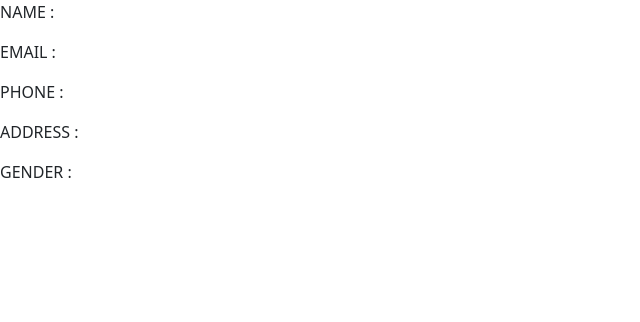
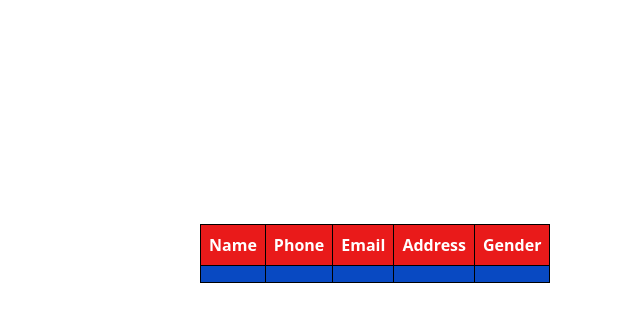
Before and after one commit to tisatandel/college, an Angular app: page /student-manage/1 in a window 1280 px wide. Shown: the top 322 px of the page, without its empty margins (0-640 px from the left). Built offline with nearby package versions, Linux system fonts and the light colour scheme.

Commit message:
create css

```diff
--- a/src/app/student-manage/student-detail/student-detail.css
+++ b/src/app/student-manage/student-detail/student-detail.css
@@ -0,0 +1,21 @@
+table, th, td {
+  border: 1px solid black;
+}
+table{
+
+    margin: 200px;
+
+}
+td,th{
+    border: 1 px solid rgb(9, 21, 151);
+    text-align: center;
+    padding: 8px;
+    color: white;
+}
+tr{
+    background-color: rgb(8, 73, 194);
+
+}
+th{
+    background-color: rgb(233, 26, 26);
+}
--- a/src/app/student-manage/student-detail/student-detail.html
+++ b/src/app/student-manage/student-detail/student-detail.html
@@ -1,5 +1,26 @@
-<p>NAME : {{ StudentDetails?.name }}</p>
-<p>EMAIL : {{ StudentDetails?.email }}</p>
-<p>PHONE : {{ StudentDetails?.phone }}</p>
-<p>ADDRESS : {{ StudentDetails?.address }}</p>
-<p>GENDER : {{ StudentDetails?.gender }}</p>
+
+<br/>
+
+
+<table border="3" cellpadding="8" cellspacing="0">
+  <thead>
+    <tr>
+      <th>Name</th>
+      <th>Phone</th>
+      <th>Email</th>
+      <th>Address</th>
+      <th>Gender</th>
+
+    </tr>
+  </thead>
+
+  <tbody>
+    <tr>
+        <td>{{ StudentDetails?.name }}</td>
+        <td>{{ StudentDetails?.email }}</td>
+        <td>{{ StudentDetails?.phone }}</td>
+        <td>{{ StudentDetails?.address }}</td>
+        <td>{{ StudentDetails?.gender }}</td>
+    </tr>
+  </tbody>
+</table>
--- a/src/app/teacher-manage/teacher-detail/teacher-detail.css
+++ b/src/app/teacher-manage/teacher-detail/teacher-detail.css
@@ -0,0 +1,21 @@
+table, th, td {
+  border: 1px solid black;
+}
+table{
+
+    margin: 200px;
+
+}
+td,th{
+    border: 1 px solid rgb(9, 21, 151);
+    text-align: center;
+    padding: 8px;
+    color: white;
+}
+tr{
+    background-color: rgb(8, 73, 194);
+
+}
+th{
+    background-color: rgb(233, 26, 26);
+}
--- a/src/app/teacher-manage/teacher-detail/teacher-detail.html
+++ b/src/app/teacher-manage/teacher-detail/teacher-detail.html
@@ -1,5 +1,26 @@
-<p>NAME : {{ TeacherDetails?.name }}</p>
-<p>EMAIL : {{ TeacherDetails?.email }}</p>
-<p>PHONE : {{ TeacherDetails?.phone }}</p>
-<p>ADDRESS : {{ TeacherDetails?.address }}</p>
-<p>GENDER : {{ TeacherDetails?.gender }}</p>
+
+<br/>
+
+
+<table border="3" cellpadding="8" cellspacing="0">
+
+    <tr>
+      <th>Name</th>
+      <th>Phone</th>
+      <th>Email</th>
+      <th>Address</th>
+      <th>Gender</th>
+
+    </tr>
+
+
+
+    <tr>
+        <td>{{ TeacherDetails?.name }}</td>
+        <td>{{ TeacherDetails?.email }}</td>
+        <td>{{ TeacherDetails?.phone }}</td>
+        <td>{{ TeacherDetails?.address }}</td>
+        <td>{{ TeacherDetails?.gender }}</td>
+    </tr>
+
+</table>
```
